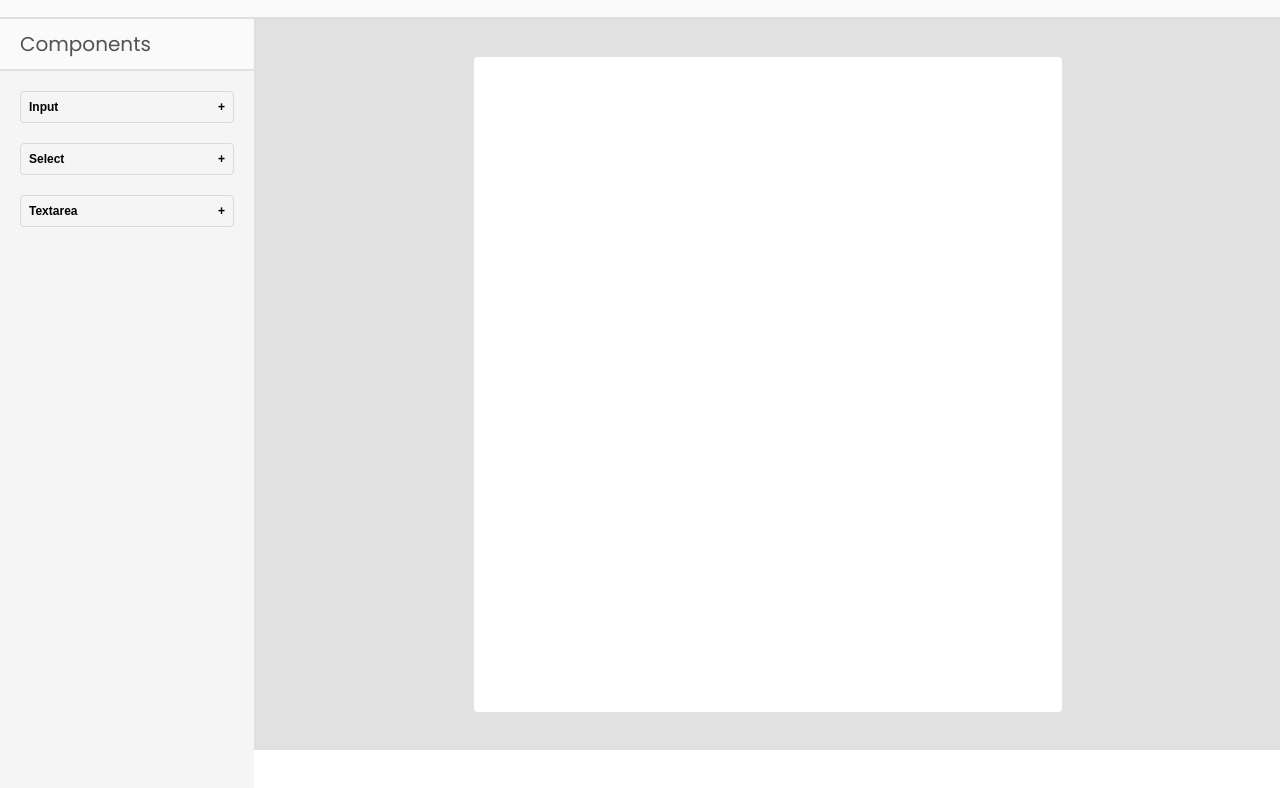
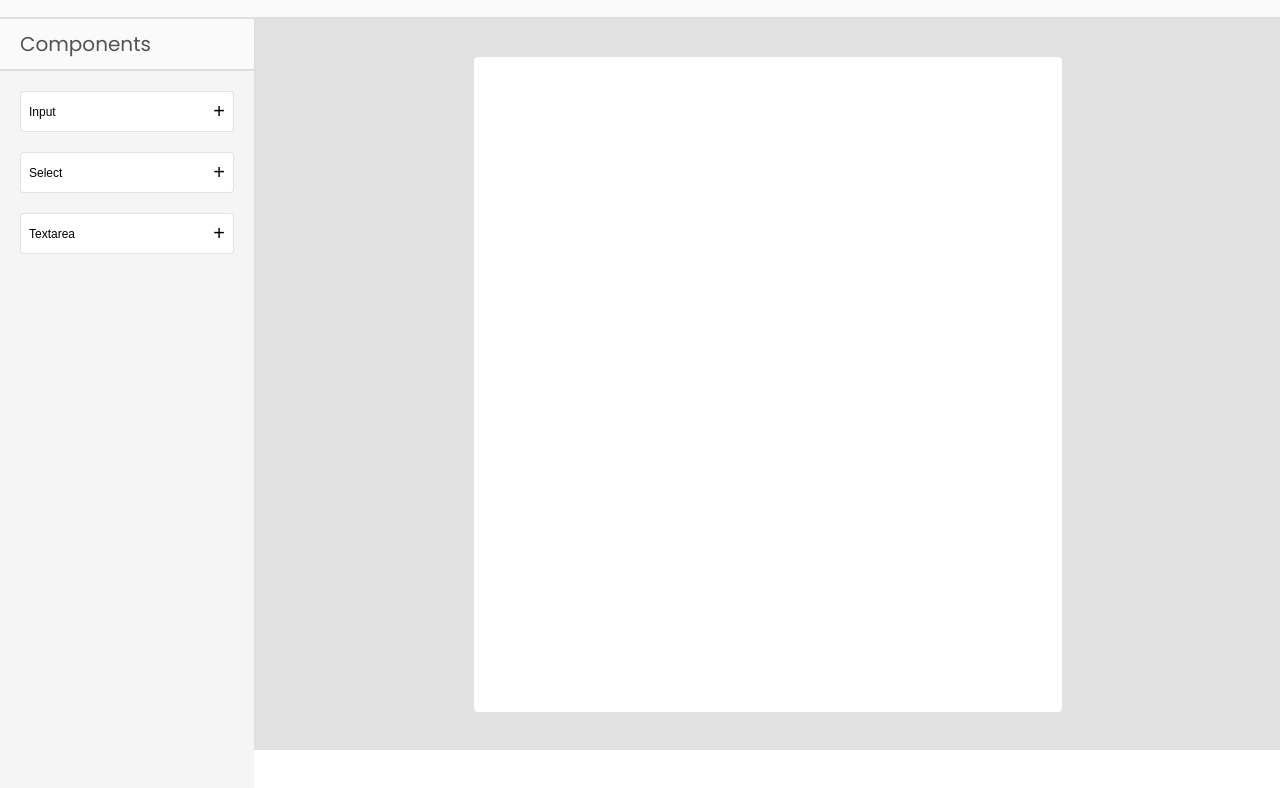
Before and after one commit to ujjwal454/form-designer, a plain HTML site: page index.html in a window 1280 px wide. Shown: the part 50-838 px from the top of the page. Drawn offline with Linux system fonts and the light colour scheme.

Commit message:
fix/styling

```diff
--- a/index.html
+++ b/index.html
@@ -14,22 +14,22 @@
       </nav>
     </header>
     <main class="main">
-      <section class="sidebar">
+      <section class="sidebar" draggable="true">
         <div class="sidebar-header">
           <h2 class="sidebar-header-title">Components</h2>
         </div>
         <div class="sidebar-links">
           <button class="btn btn-link">
             <span class="btn-link-text">Input</span>
-            <span class="btn-link-text">+</span>
+            <span class="btn-link-icon">+</span>
           </button>
           <button class="btn btn-link">
             <span class="btn-link-text">Select</span>
-            <span class="btn-link-text">+</span>
+            <span class="btn-link-icon">+</span>
           </button>
           <button class="btn btn-link">
             <span class="btn-link-text">Textarea</span>
-            <span class="btn-link-text">+</span>
+            <span class="btn-link-icon">+</span>
           </button>
         </div>
       </section>
--- a/style.css
+++ b/style.css
@@ -41,7 +41,6 @@ body {
 }
 
 .btn {
-  background-color: transparent;
   cursor: pointer;
   border-radius: 4px;
   display: flex;
@@ -56,16 +55,23 @@ body {
 .btn-save {
   padding: 5px 30px;
   border: 1px solid #000;
+  background-color: transparent;
 }
 
 .btn-link {
   padding: 8px;
   border: 1.5px solid rgba(0, 0, 0, 0.11);
+  background-color: #fff;
 }
 
 .btn-link-text {
   font-size: 12px;
-  font-weight: 600 !important;
+  font-weight: 500;
+}
+
+.btn-link-icon {
+  font-size: 20px;
+  font-weight: 500;
 }
 
 .main {
```
